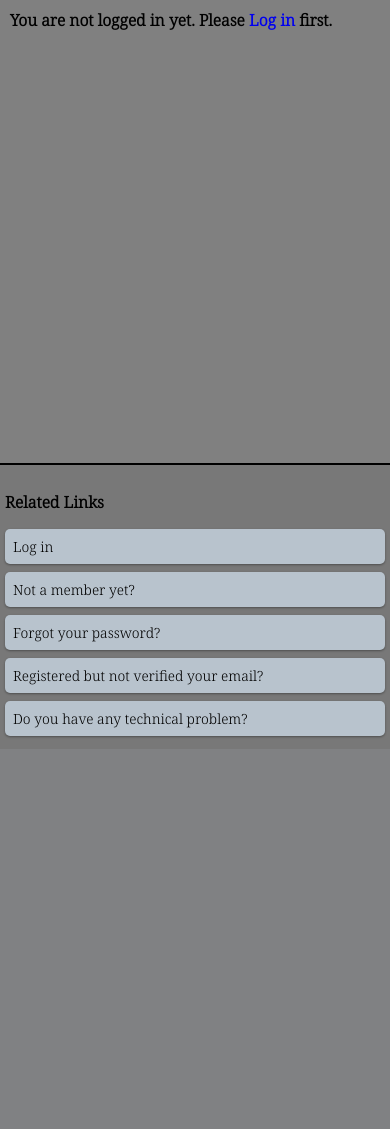
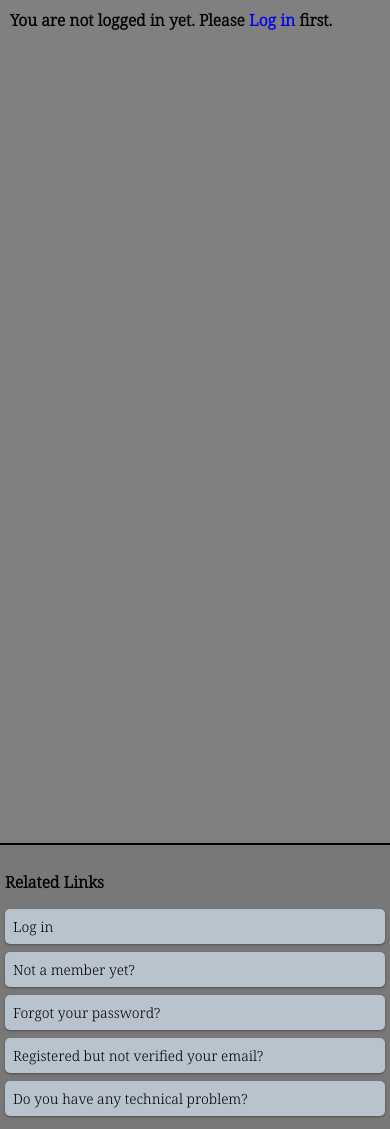
Before and after one commit to qiisziilbash/Psitelly, a Django app: template templates/accounts/Edit_Profile.html in a window 390 px wide. Shown: the part 192-1321 px from the top of the page. Before the commit the page ends 931 px from the top, so only its background shows below. Run offline with Django 3.2, Linux system fonts and the light colour scheme; the template is opened without the code that fills it, so the values that code supplies are empty; parts of the project's set-up code (start-up, migrations or seed data) failed here and were passed over; some libraries are stand-ins or nearby versions.

Commit message:
mobile view 100vh

```diff
--- a/static/css/style.css
+++ b/static/css/style.css
@@ -833,11 +833,8 @@ h1{
         background-color: black;
         display: grid;
         grid-template-columns: 1fr 1fr 1fr 1fr;
-        grid-template-rows: auto auto auto auto minmax(55vh,1fr) auto;
+        grid-template-rows: auto minmax(100vh,1fr) auto;
         grid-template-areas:
-                "logo logo logo logo"
-                "filter upload donate profile"
-                "search search search search"
                 "sidebar sidebar sidebar sidebar"
                 "content content content content"
                 "rightbar rightbar rightbar rightbar"
```
